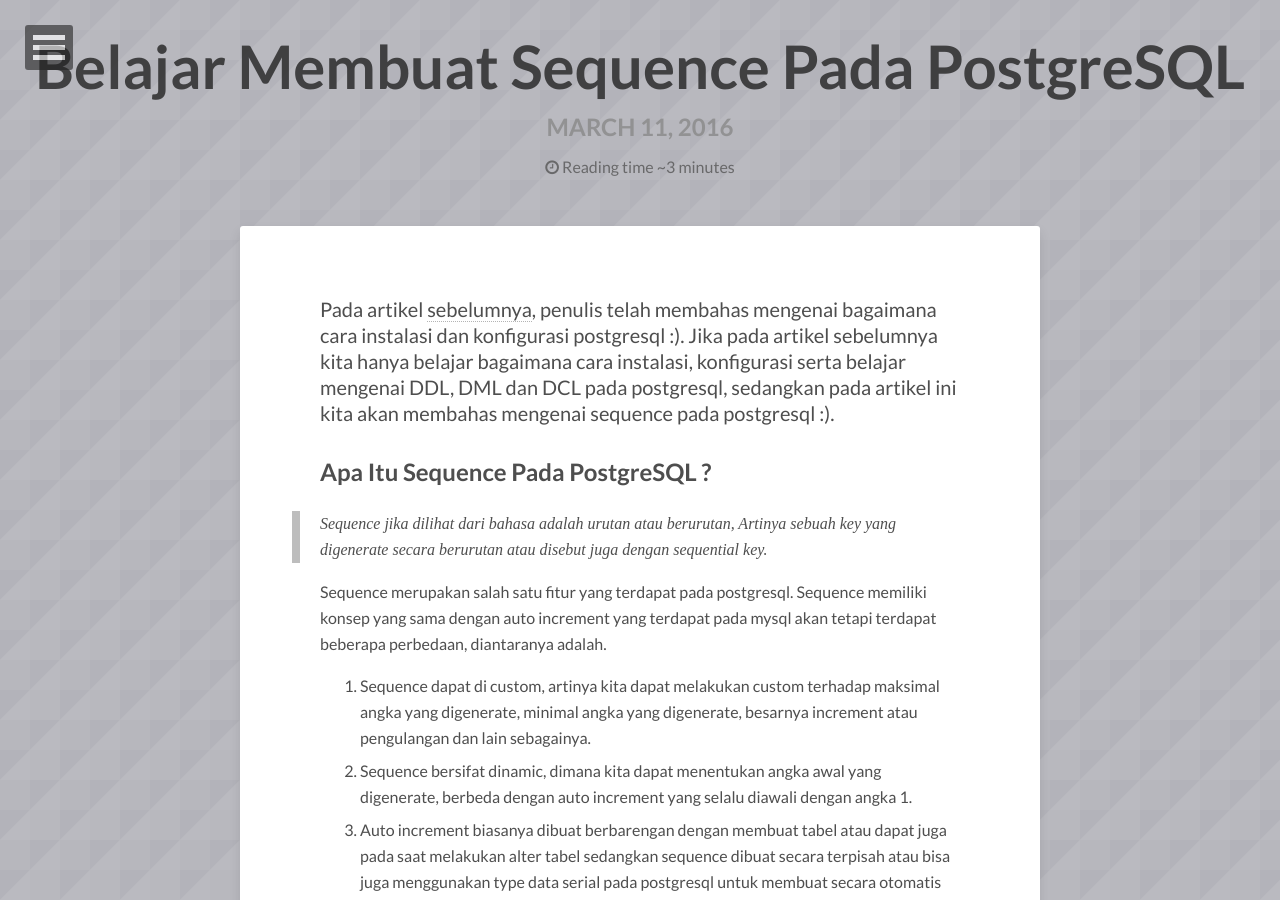
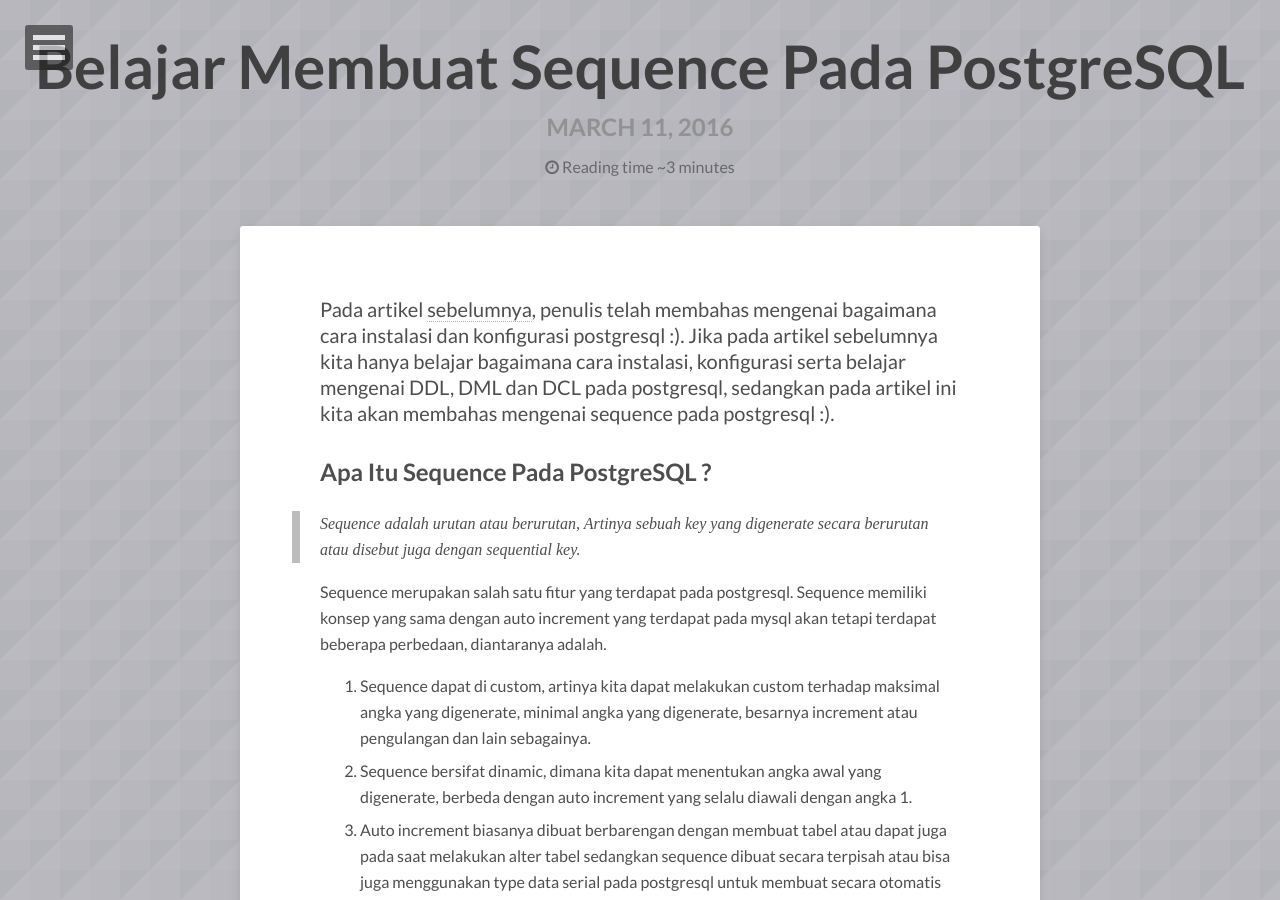
Before and after one commit to tanihub/RizkiMufrizal.github.io, a Jekyll site: the page built from _posts/2016-03-11-belajar-membuat-sequence-pada-postgresql.md, in a window 1280 px wide and 900 px high. Built offline with Jekyll 4.4.1, drawn with Linux system fonts in a browser that asks for light colours; nearby versions of some CDN libraries; comment, search, counter and statistics services are not loaded.

Commit message:
update artikel belajar membuat sequence pada postgresql

```diff
--- a/_posts/2016-03-11-belajar-membuat-sequence-pada-postgresql.md
+++ b/_posts/2016-03-11-belajar-membuat-sequence-pada-postgresql.md
@@ -16,7 +16,7 @@
 
 ## Apa Itu Sequence Pada PostgreSQL ?
 
->>Sequence jika dilihat dari bahasa adalah urutan atau berurutan, Artinya sebuah key yang digenerate secara berurutan atau disebut juga dengan sequential key.
+>>Sequence adalah urutan atau berurutan, Artinya sebuah key yang digenerate secara berurutan atau disebut juga dengan sequential key.
 
 Sequence merupakan salah satu fitur yang terdapat pada postgresql. Sequence memiliki konsep yang sama dengan auto increment yang terdapat pada mysql akan tetapi terdapat beberapa perbedaan, diantaranya adalah.
 
```
